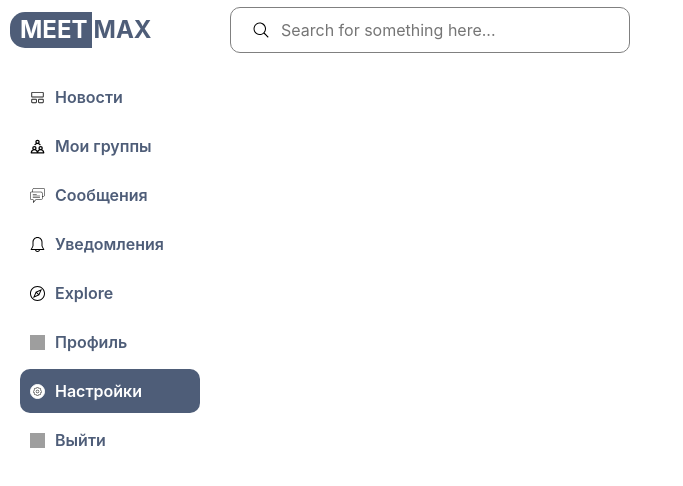
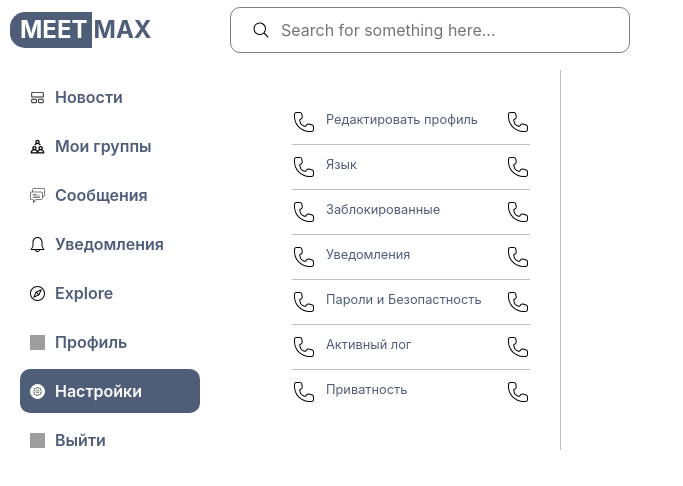
Before and after one commit to valentinvibe/social-network-meetmax, a React (Create React App) app: page /settings in a window 1280 px wide. Shown: the top 486 px of the page, without its empty margins (0-683 px from the left). Built offline with nearby package versions, Linux system fonts and the light colour scheme; grey boxes are pictures that could not be loaded.

Commit message:
dev: settings page

```diff
--- a/src/components/main/main.jsx
+++ b/src/components/main/main.jsx
@@ -3,6 +3,7 @@ import Profile from "../profile-page/profile-page";
 import styles from "./main.module.css";
 import { Switch, Route } from "react-router-dom";
 import Messages from "../messages/messages";
+import Settings from "../settings/settings";
 
 const Main = () => {
   return (
@@ -14,6 +15,9 @@ const Main = () => {
         <Route path="/messages">
           <Messages />
         </Route>
+        <Route path="/settings">
+          <Settings/>
+        </Route>
         <Route exact={true} path="/">
           <Profile />
         </Route>
--- /dev/null
+++ b/src/components/settings/components/navbar/navbar.jsx
@@ -0,0 +1,88 @@
+import styles from './navbar.module.css';
+import { NavLink } from 'react-router-dom';
+import icon from '../../../../images/icons/phone.svg';
+
+const Navbar = () => {
+    return (
+      <div className={styles.wrapper}>
+        <ul className={styles.navList}>
+          <li className={styles.linkWrapper}>
+            <NavLink className={styles.navLink} to="#" activeClassName={styles.linkActive}>
+              <img className={styles.navIcon} src={icon} alt="feed" />
+              Редактировать профиль
+              <img className={styles.navIconActive} src={icon} alt="feed" />
+            </NavLink>
+          </li>
+          <li className={styles.linkWrapper}>
+            <NavLink
+              className={styles.navLink}
+              to="#"
+              activeClassName={styles.linkActive}
+            >
+              <img className={styles.navIcon} src={icon} alt="groups" />
+              Язык
+              <img className={styles.navIconActive} src={icon} alt="feed" />
+            </NavLink>
+          </li>
+          <li className={styles.linkWrapper}>
+            <NavLink
+              className={styles.navLink}
+              to="#"
+              activeClassName={styles.linkActive}
+            >
+              <img className={styles.navIcon} src={icon} alt="chats" />
+              Заблокированные
+              <img className={styles.navIconActive} src={icon} alt="feed" />
+            </NavLink>
+          </li>
+          <li className={styles.linkWrapper}>
+            <NavLink
+              className={styles.navLink}
+              to="#"
+              activeClassName={styles.linkActive}
+            >
+              <img className={styles.navIcon} src={icon} alt="notification" />
+              Уведомления
+              <img className={styles.navIconActive} src={icon} alt="feed" />
+            </NavLink>
+          </li>
+          <li className={styles.linkWrapper}>
+            <NavLink
+              className={styles.navLink}
+              to="#"
+              activeClassName={styles.linkActive}
+            >
+              <img className={styles.navIcon} src={icon} alt="explore" />
+              Пароли и Безопастность
+              <img className={styles.navIconActive} src={icon} alt="feed" />
+            </NavLink>
+          </li>
+          <li className={styles.linkWrapper}>
+            <NavLink
+              className={styles.navLink}
+              to="#"
+              activeClassName={styles.linkActive}
+            >
+
+              <img className={styles.navIcon} src={icon} alt="profile" />
+              Активный лог
+              <img className={styles.navIconActive} src={icon} alt="feed" />
+            </NavLink>
+          </li>
+          <li className={styles.linkWrapper}>
+            <NavLink
+              className={styles.navLink}
+              to="#"
+              activeClassName={styles.linkActive}
+            >
+              <img className={styles.navIcon} src={icon} alt="settings" />
+              Приватность
+              <img className={styles.navIconActive} src={icon} alt="feed" />
+            </NavLink>
+          </li>
+        </ul>
+      </div>
+    );
+  };
+
+  export default Navbar;
--- /dev/null
+++ b/src/components/settings/components/navbar/navbar.module.css
@@ -0,0 +1,41 @@
+.wrapper {
+  padding: 30px;
+  border-right: 1px solid rgba(128, 128, 128, 0.5);
+}
+
+.navList {
+  list-style-type: none;
+}
+
+.linkWrapper {
+  padding-top: 10px;
+}
+
+.linkWrapper:not(:last-child) {
+  border-bottom: 1px solid rgba(128, 128, 128, 0.5);
+  padding-bottom: 10px;
+}
+
+.navLink {
+  text-decoration: none;
+  font-size: 0.8em;
+
+  display: flex;
+  justify-content: flex-start;
+}
+
+.linkActive {
+}
+
+.navIcon {
+  margin-right: 10px;
+}
+
+.navIconActive {
+  margin-left: auto;
+  display: none;
+}
+
+.linkActive > .navIconActive {
+    display: block;
+}
--- /dev/null
+++ b/src/components/settings/settings.jsx
@@ -0,0 +1,13 @@
+import styles from './settings.module.css';
+import Navbar from './components/navbar/navbar';
+
+const Settings = () => {
+    return (
+        <div className={styles.wrapper}>
+            <Navbar/>
+        </div>
+
+    )
+}
+
+export default Settings;
--- /dev/null
+++ b/src/components/settings/settings.module.css
@@ -0,0 +1,4 @@
+.wrapper {
+    display: grid;
+    grid-template-columns: 1.3fr 4fr;
+}
```
